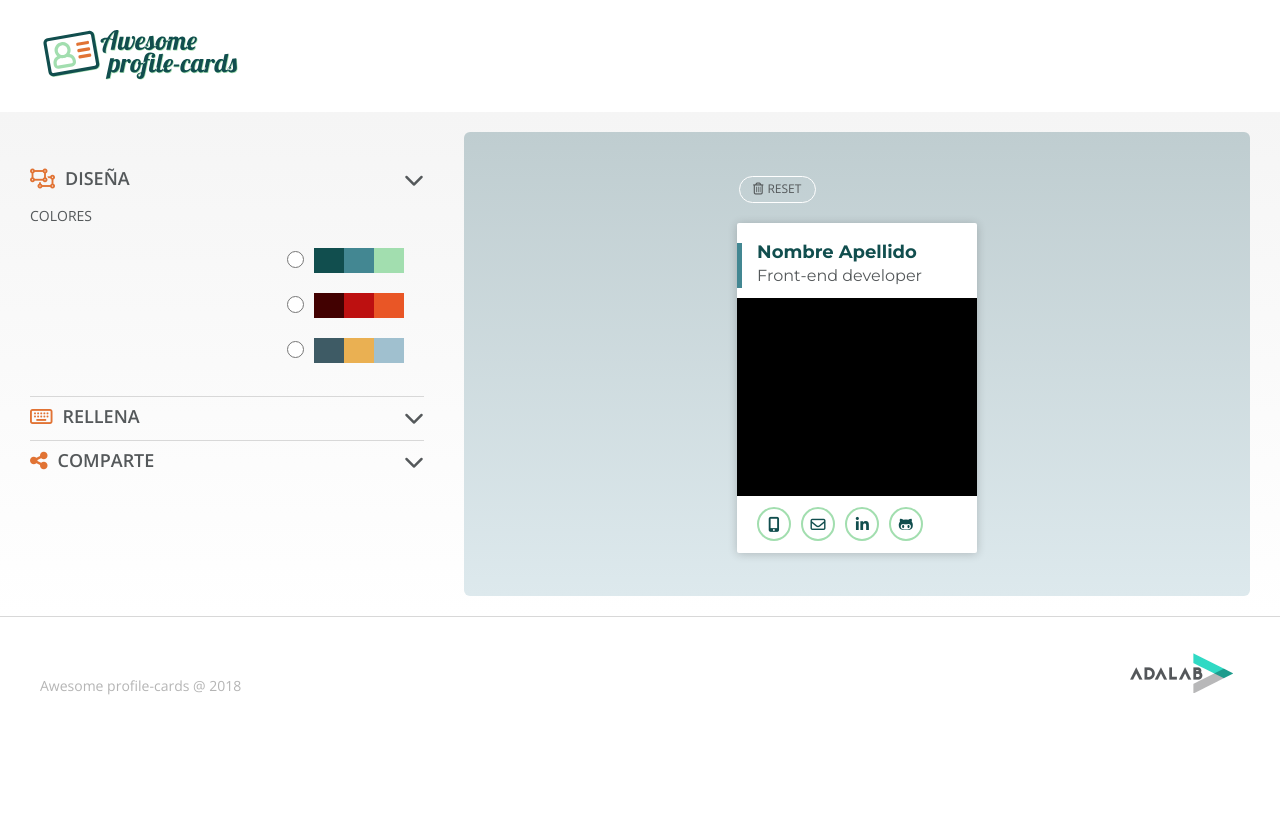
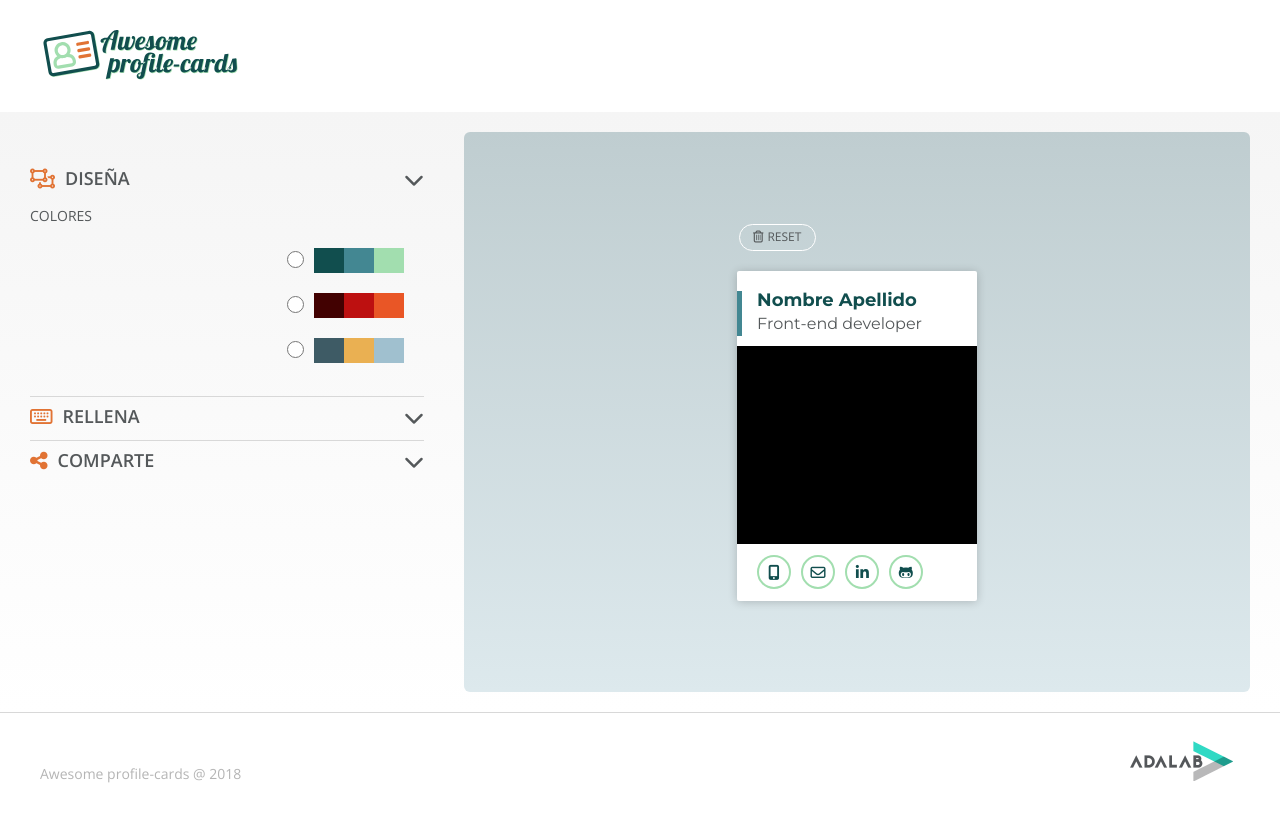
Before and after one commit to maragil/awesome-profile-cards, a website: page docs/awesome-card.html in a window 1280 px wide. Drawn offline with nearby package versions, Linux system fonts and the light colour scheme; files that its build step writes are made by us from their sources.

Commit message:
Fix footer size v.2

```diff
--- a/src/scss/awesome-card.scss
+++ b/src/scss/awesome-card.scss
@@ -13,7 +13,7 @@ html{
     background-image: linear-gradient(to bottom, $white-four, $white-two);
 
     @media all and (min-width: 768px) {
-        min-height: 58vh;
+    min-height: 70vh;
     padding: 2rem 3rem 2rem 0;
     display: flex;
     flex-direction: row-reverse;
--- a/src/scss/layout/_footer.scss
+++ b/src/scss/layout/_footer.scss
@@ -1,6 +1,6 @@
 .footer{
     width: 100%;
-    height: 15vh;
+    height: 13vh;
     background-color:$white-two;
     border-top: solid 0.1rem $white-three;
     display:flex;
```
